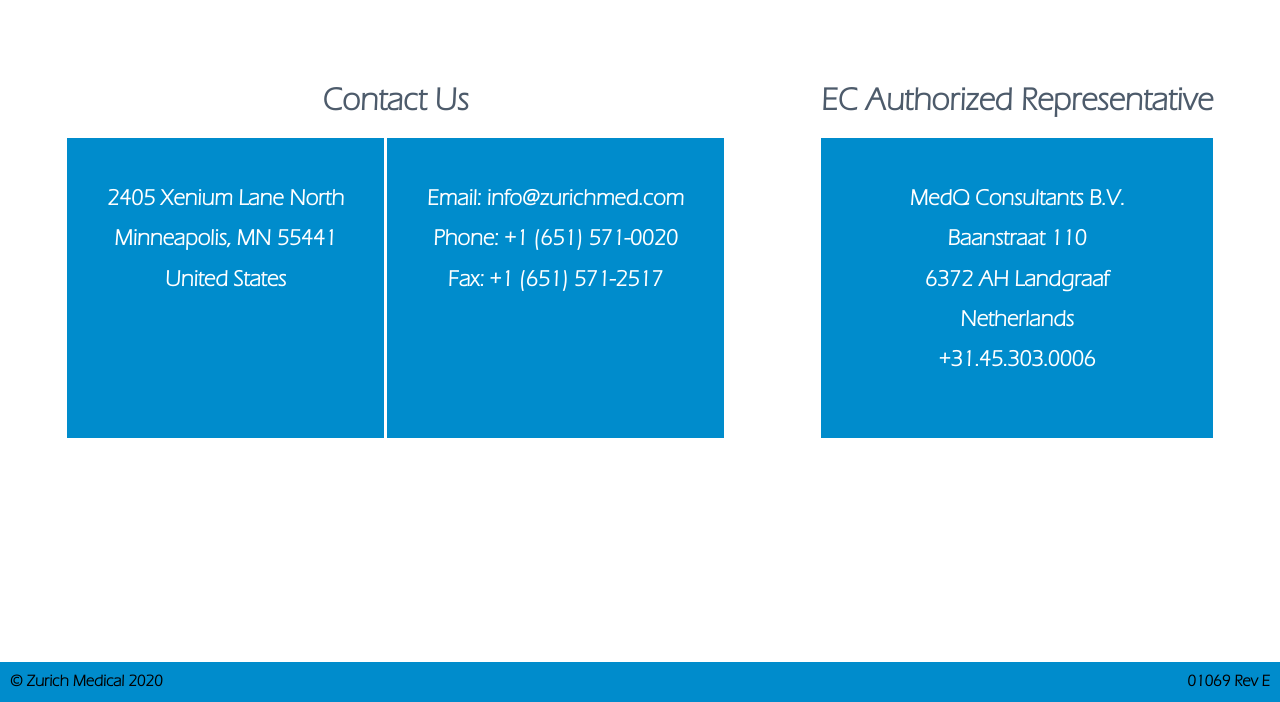
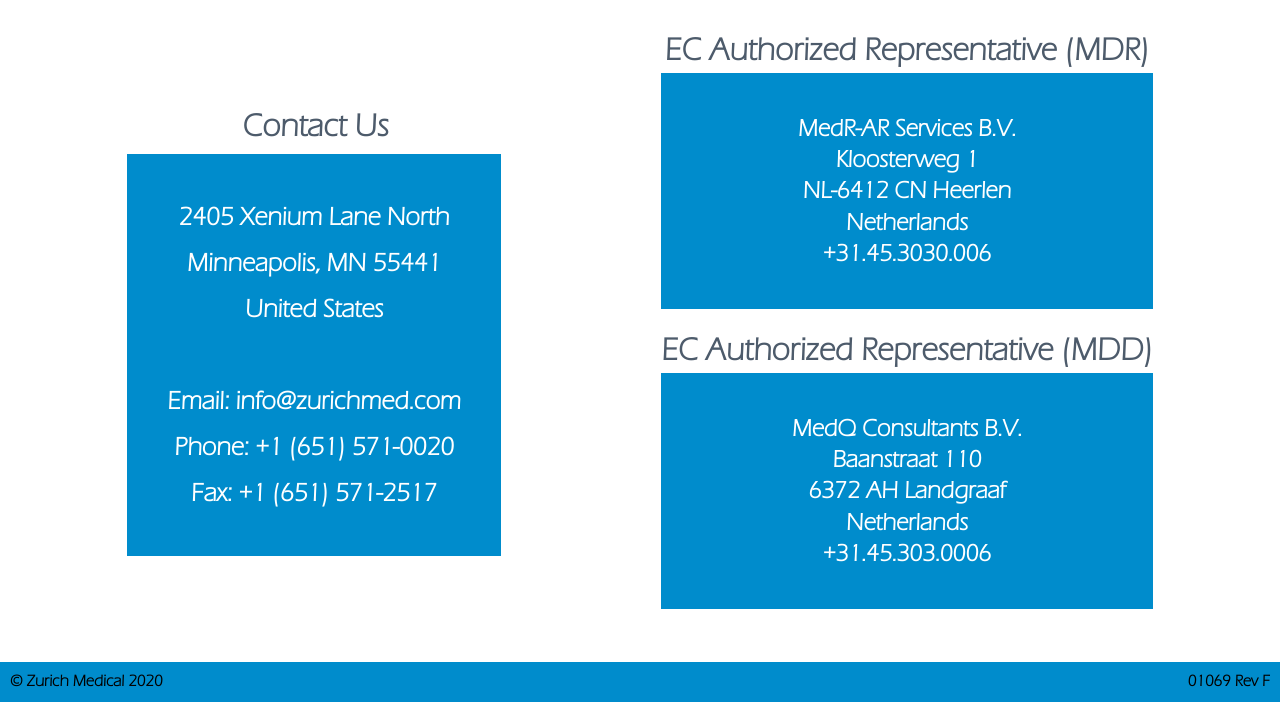
Before and after one commit to sama4549/sama4549.github.io, a plain HTML site: page contact.html in a window 1280 px wide. Shown: the part 98-800 px from the top of the page. Drawn offline with Linux system fonts and the light colour scheme; files whose address does not match are found by name.

Commit message:
Add prop 65 warning, MDR rep, and IFU info

```diff
--- a/contact.html
+++ b/contact.html
@@ -43,10 +43,7 @@
                             <li>2405 Xenium Lane North</li>
                             <li>Minneapolis, MN 55441</li>
                             <li>United States</li>
-                        </ul>
-                    </div>
-                    <div id="info" class="card">
-                        <ul>
+                            <br>
                             <li>Email: info@zurichmed.com</li>
                             <li>Phone: +1 (651) 571-0020</li>
                             <li>Fax: +1 (651) 571-2517</li>
@@ -55,8 +52,20 @@
                 </div>
             </div>
             <div class="container-right">
-                <h1>EC Authorized Representative</h1>
-                <div class="content-right">
+                <div class="container-rep">
+                    <h1>EC Authorized Representative (MDR)</h1>
+                        <div id="authorized-rep" class="card">
+                            <ul>
+                                <li>MedR-AR Services B.V.</li>
+                                <li>Kloosterweg 1</li>
+                                <li>NL-6412 CN Heerlen</li>
+                                <li>Netherlands</li>
+                                <li>+31.45.3030.006</li>
+                            </ul>
+                        </div>
+                </div>
+                <div class="container-rep">
+                    <h1>EC Authorized Representative (MDD)</h1>
                         <div id="authorized-rep" class="card">
                             <ul>
                                 <li>MedQ Consultants B.V.</li>
@@ -73,7 +82,7 @@
     </main>
 
     <footer>
-        <p>&copy; Zurich Medical 2020 <span id="doc">01069 Rev E</span></p>
+        <p>&copy; Zurich Medical 2020 <span id="doc">01069 Rev F</span></p>
     </footer>
     <script src="./format.js"></script>
 </body>
--- a/css/contact.css
+++ b/css/contact.css
@@ -164,21 +164,30 @@ nav h4 {
     justify-content: space-evenly;
     align-items: center;
     text-align: center;
-    margin-top: 50px;
     max-width: 100vw;
 }
 
-.container h1 {
-    margin-bottom: 20px;
+.container-rep h1 {
+    margin-bottom: 5px;
 }
 
 .container-left {
     padding: 30px;
 }
 
+.container-left h1 {
+    margin-bottom: 10px;
+}
+
 .container-right {
     padding: 30px;
     justify-content: flex-start;
+    display: flex;
+    flex-direction: column;
+}
+
+.container-rep {
+    height: 300px;
 }
 
 .content-left {
@@ -194,16 +203,22 @@ nav h4 {
     background-color: #008CCC;
     padding: 40px;
     color: #fff;
-    height: 300px;
 }
 
 .card ul {
     list-style: none;
+    font-weight: 600;
     line-height: 1.8;
+    font-size: 1.6rem;
 }
 
-.card ul li {
-    font-size: 1.4rem;
+.container-right .card ul {
+    list-style: none;
+    line-height: 1.3;
+}
+
+.container-right .card ul li {
+    font-size: 1.5rem;
     font-weight: 600;
 }
 
```
Also changed, not shown: aboutUs.html (+1 -1 lines), careers.html (+1 -1 lines), css/product-guidewire.css (+31 -4 lines), education.html (+1 -1 lines), index.html (+1 -1 lines), leadership.html (+1 -1 lines), patents.html (+1 -1 lines), product-faceshield.html (+1 -1 lines), product-guidewire.html (+5 -4 lines), support.html (+1 -1 lines), whyzurich.html (+1 -1 lines). Lines whose indentation alone changed are shown as unchanged.
